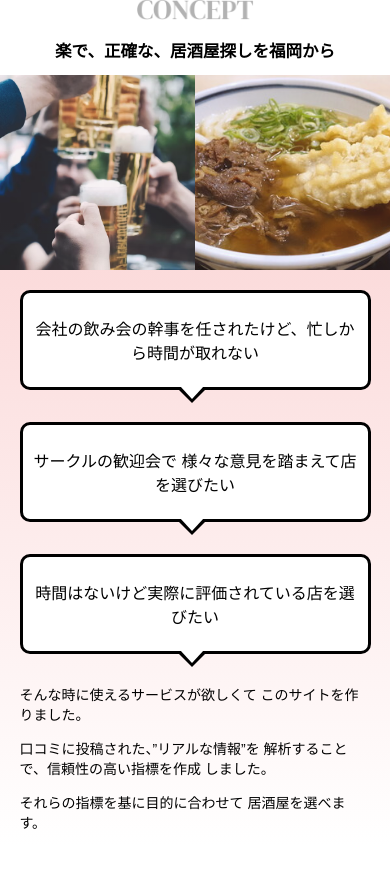
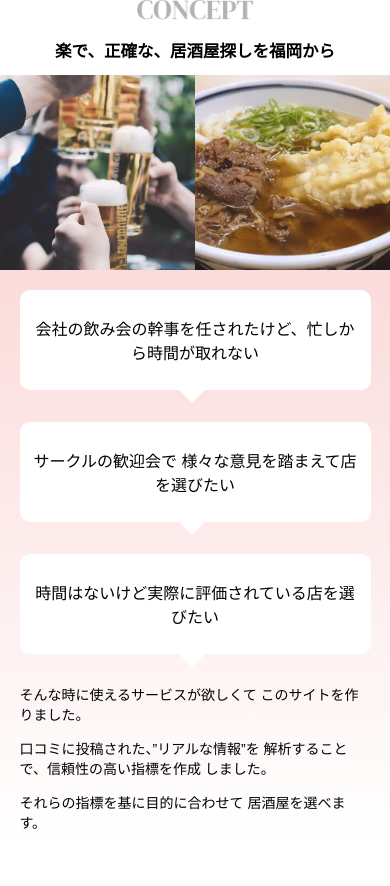
Before and after one commit to mizuokagakuto/izakaya_navi_fukuoka, a Flask app: page / in a window 390 px wide. Shown: the part 495-1381 px from the top of the page. Run offline with Flask 2, Linux system fonts and the light colour scheme.

Commit message:
result_responsive

```diff
--- a/static/css/style.css
+++ b/static/css/style.css
@@ -390,8 +390,8 @@ conceptの設定
   min-width: 120px;
   max-width: 100%;
   font-size: 16px;
-  background: #FFF;
-  border: solid 3px #000;
+  background: #fff;
+  border:3px solid #fff;
   box-sizing: border-box;
   border-radius: 10px;
 }
@@ -413,7 +413,7 @@ conceptの設定
   left: 50%;
   margin-left: -17px;
   border: 14px solid transparent;
-  border-top: 14px solid #000;
+  border-top: 14px solid #fff;
   z-index: 1;
 }
 .smartphone_title {
```
